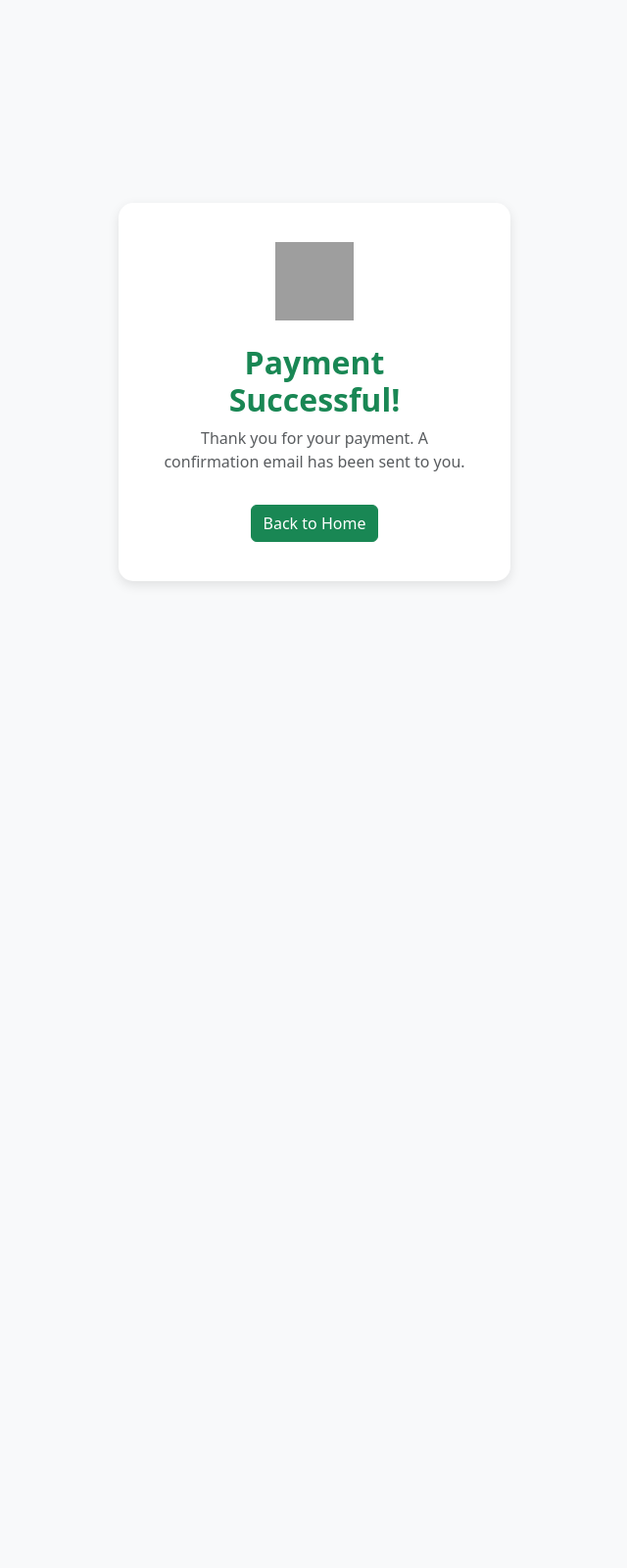
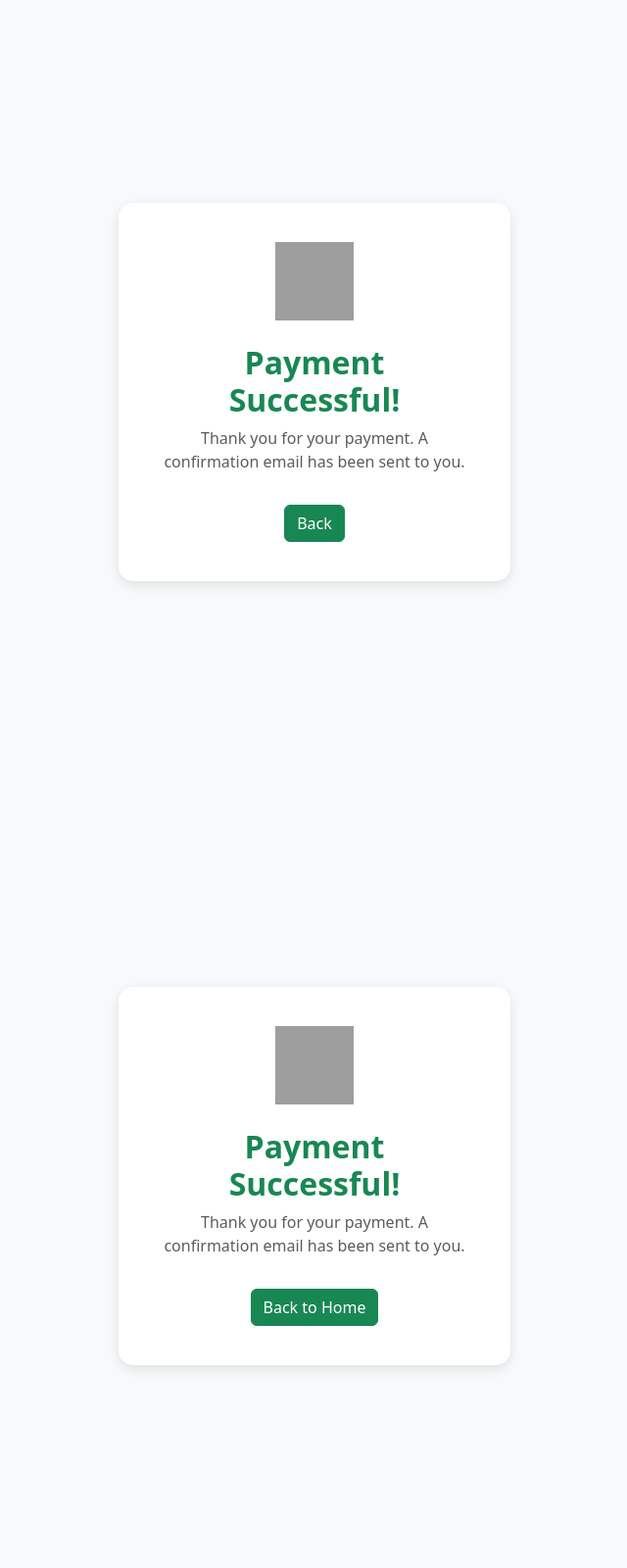
Before and after one commit to AvikChakraborty02/AlumniManagement, a Django app: template templates/paymentsuccess.html in a window 1280 px wide. Shown: the whole page at 98% size, without its empty margins (319-959 px from the left). Before the commit the page ends 597 px from the top, so only its background shows below. Run offline with Django 4.2, Linux system fonts and the light colour scheme; the template is opened without the code that fills it, so the values that code supplies are empty; grey boxes are pictures that could not be loaded.

Commit message:
Update paymentsuccess.html

```diff
--- a/templates/paymentsuccess.html
+++ b/templates/paymentsuccess.html
@@ -32,6 +32,20 @@
       <img src="https://cdn-icons-png.flaticon.com/512/845/845646.png" alt="Success" class="success-icon mb-4">
       <h2 class="text-success fw-bold">Payment Successful!</h2>
       <p class="text-muted">Thank you for your payment. A confirmation email has been sent to you.</p>
+      <a href="/alumni_home/" class="btn btn-success mt-3">Back</a>
+    </div>
+  </div>
+
+  <!-- Bootstrap JS Bundle -->
+  <script src="https://cdn.jsdelivr.net/npm/bootstrap@5.3.0/dist/js/bootstrap.bundle.min.js"></script>
+</body>
+</html>
+
+  <div class="d-flex justify-content-center align-items-center vh-100">
+    <div class="success-box">
+      <img src="https://cdn-icons-png.flaticon.com/512/845/845646.png" alt="Success" class="success-icon mb-4">
+      <h2 class="text-success fw-bold">Payment Successful!</h2>
+      <p class="text-muted">Thank you for your payment. A confirmation email has been sent to you.</p>
       <a href="/" class="btn btn-success mt-3">Back to Home</a>
     </div>
   </div>
```
